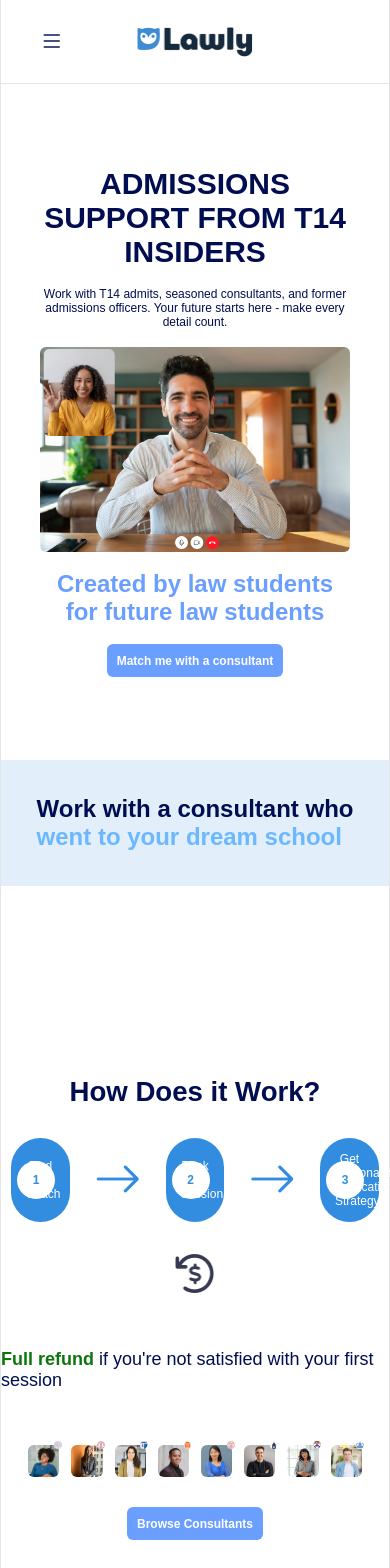
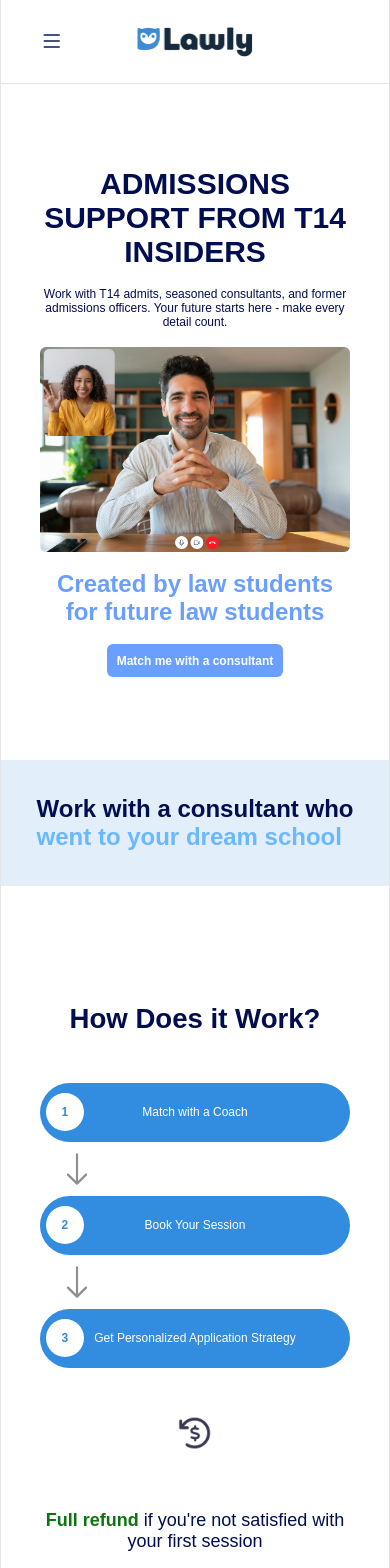
Before and after one commit to DunjaKolarski/site-lawly, a React (Vite) app: page / in a window 390 px wide. Shown: the top 1568 px of the page. Built offline with nearby package versions, Linux system fonts and the light colour scheme.

Commit message:
feat: add mobile responsive styles for home how it works

```diff
--- a/src/components/home/HomeHowItWorks.css
+++ b/src/components/home/HomeHowItWorks.css
@@ -44,7 +44,12 @@
   color: #ffffff;
   text-align: center;
 }
-.home-how-work-arr > i {
+.home-step-arrow {
+  display: flex;
+  justify-content: center;
+  align-items: center;
+}
+.home-step-arrow > i {
   font-size: 4rem;
   color: #328ce0;
 }
@@ -86,3 +91,83 @@
   right: -0.2rem;
   border-radius: 0.5rem;
 }
+
+.desktop-step-text {
+  display: inline;
+}
+.mobile-step-text {
+  display: none;
+}
+.home-how-work-images-viewport {
+  width: 100%;
+}
+
+@media (max-width: 767px) {
+  .home-how-does-it-work {
+    height: 120vh;
+    gap: 4rem;
+  }
+  .home-how-work-arr {
+    width: 100%;
+    flex-direction: column;
+    gap: 0.5rem;
+  }
+  .arr-section {
+    height: 7vh;
+    width: 80%;
+  }
+  .arr-section > p {
+    width: 65%;
+    text-align: center;
+    line-height: 1.2;
+  }
+  .home-step-arrow {
+    width: 80%;
+    justify-content: flex-start;
+    padding-left: 1.5rem;
+  }
+  .home-step-arrow > i {
+    font-size: 3rem;
+    color: #8f8f8f;
+    transform: rotate(90deg);
+  }
+  .desktop-step-text {
+    display: none;
+  }
+  .mobile-step-text {
+    display: inline;
+  }
+  .home-how-does-it-work > img {
+    height: 4vh;
+    width: auto;
+  }
+  .home-refund {
+    width: 80%;
+    text-align: center;
+    margin: 1rem 0;
+  }
+  .home-how-work-images-viewport {
+    width: 100%;
+    overflow: hidden;
+    cursor: grab;
+  }
+  .home-how-work-images-viewport:active {
+    cursor: grabbing;
+  }
+  .home-how-work-all-images {
+    width: max-content;
+    justify-content: flex-start;
+    gap: 1rem;
+  }
+  .home-how-work-images {
+    flex-shrink: 0;
+  }
+  .home-how-work-images-first {
+    height: auto;
+    width: 22vw;
+  }
+  .home-how-work-images-second {
+    height: auto;
+    width: 6vw;
+  }
+}
--- a/src/components/home/HomeHowItWorks.tsx
+++ b/src/components/home/HomeHowItWorks.tsx
@@ -1,4 +1,5 @@
 import "./HomeHowItWorks.css";
+import useEmblaCarousel from "embla-carousel-react";
 import restart from "../../assets/home-restart.png";
 import profile1 from "../../assets/profile1.png";
 import profile1Logo from "../../assets/profile1-logo.png";
@@ -18,20 +19,33 @@ import profile8 from "../../assets/profile8.png";
 import profile8Logo from "../../assets/profile8-logo.png";
 
 function HomeHowItWorks() {
+  const [imagesEmblaRef] = useEmblaCarousel({
+    align: "start",
+    dragFree: true,
+    containScroll: false,
+  });
+
   return (
     <section className="home-how-does-it-work">
       <h2>How Does it Work?</h2>
       <div className="home-how-work-arr">
         <div className="arr-section">
           <div>1</div>
-          <p>Find a Coach</p>
+          <p>
+            <span className="desktop-step-text">Find a Coach</span>
+            <span className="mobile-step-text">Match with a Coach</span>
+          </p>
         </div>
+        <div className="home-step-arrow">
           <i className="bi bi-arrow-right"></i>
+        </div>
         <div className="arr-section">
           <div>2</div>
           <p>Book Your Session</p>
         </div>
+        <div className="home-step-arrow">
           <i className="bi bi-arrow-right"></i>
+        </div>
         <div className="arr-section">
           <div>3</div>
           <p>Get Personalized Application Strategy</p>
@@ -41,38 +55,104 @@ function HomeHowItWorks() {
       <p className="home-refund">
         <span>Full refund</span> if you're not satisfied with your first session
       </p>
+      <div className="home-how-work-images-viewport" ref={imagesEmblaRef}>
         <div className="home-how-work-all-images">
           <div className="home-how-work-images">
-          <img src={profile1} alt="1 profile image" className="home-how-work-images-first"/>
-          <img src={profile1Logo} alt="1 profile uni logo image" className="home-how-work-images-second"/>
+            <img
+              src={profile1}
+              alt="1 profile image"
+              className="home-how-work-images-first"
+            />
+            <img
+              src={profile1Logo}
+              alt="1 profile uni logo image"
+              className="home-how-work-images-second"
+            />
           </div>
           <div className="home-how-work-images">
-          <img src={profile2} alt="2 profile image" className="home-how-work-images-first"/>
-          <img src={profile2Logo} alt="2 profile uni logo image" className="home-how-work-images-second" />
+            <img
+              src={profile2}
+              alt="2 profile image"
+              className="home-how-work-images-first"
+            />
+            <img
+              src={profile2Logo}
+              alt="2 profile uni logo image"
+              className="home-how-work-images-second"
+            />
           </div>
           <div className="home-how-work-images">
-          <img src={profile3} alt="3 profile image" className="home-how-work-images-first"/>
-          <img src={profile3Logo} alt="3 profile uni logo image" className="home-how-work-images-second"/>
+            <img
+              src={profile3}
+              alt="3 profile image"
+              className="home-how-work-images-first"
+            />
+            <img
+              src={profile3Logo}
+              alt="3 profile uni logo image"
+              className="home-how-work-images-second"
+            />
           </div>
           <div className="home-how-work-images">
-          <img src={profile4} alt="4 profile image" className="home-how-work-images-first"/>
-          <img src={profile4Logo} alt="4 profile uni logo image" className="home-how-work-images-second"/>
+            <img
+              src={profile4}
+              alt="4 profile image"
+              className="home-how-work-images-first"
+            />
+            <img
+              src={profile4Logo}
+              alt="4 profile uni logo image"
+              className="home-how-work-images-second"
+            />
           </div>
           <div className="home-how-work-images">
-          <img src={profile5} alt="5 profile image" className="home-how-work-images-first"/>
-          <img src={profile5Logo} alt="5 profile uni logo image" className="home-how-work-images-second"/>
+            <img
+              src={profile5}
+              alt="5 profile image"
+              className="home-how-work-images-first"
+            />
+            <img
+              src={profile5Logo}
+              alt="5 profile uni logo image"
+              className="home-how-work-images-second"
+            />
           </div>
           <div className="home-how-work-images">
-          <img src={profile6} alt="6 profile image" className="home-how-work-images-first"/>
-          <img src={profile6Logo} alt="6 profile uni logo image" className="home-how-work-images-second"/>
+            <img
+              src={profile6}
+              alt="6 profile image"
+              className="home-how-work-images-first"
+            />
+            <img
+              src={profile6Logo}
+              alt="6 profile uni logo image"
+              className="home-how-work-images-second"
+            />
           </div>
           <div className="home-how-work-images">
-          <img src={profile7} alt="7 profile image" className="home-how-work-images-first"/>
-          <img src={profile7Logo} alt="7 profile uni logo image" className="home-how-work-images-second"/>
+            <img
+              src={profile7}
+              alt="7 profile image"
+              className="home-how-work-images-first"
+            />
+            <img
+              src={profile7Logo}
+              alt="7 profile uni logo image"
+              className="home-how-work-images-second"
+            />
           </div>
           <div className="home-how-work-images">
-          <img src={profile8} alt="8 profile image" className="home-how-work-images-first"/>
-          <img src={profile8Logo} alt="8 profile uni logo image" className="home-how-work-images-second"/>
+            <img
+              src={profile8}
+              alt="8 profile image"
+              className="home-how-work-images-first"
+            />
+            <img
+              src={profile8Logo}
+              alt="8 profile uni logo image"
+              className="home-how-work-images-second"
+            />
+          </div>
         </div>
       </div>
       <button className="primary-button">Browse Consultants</button>
```
Lines whose indentation alone changed are shown as unchanged.
